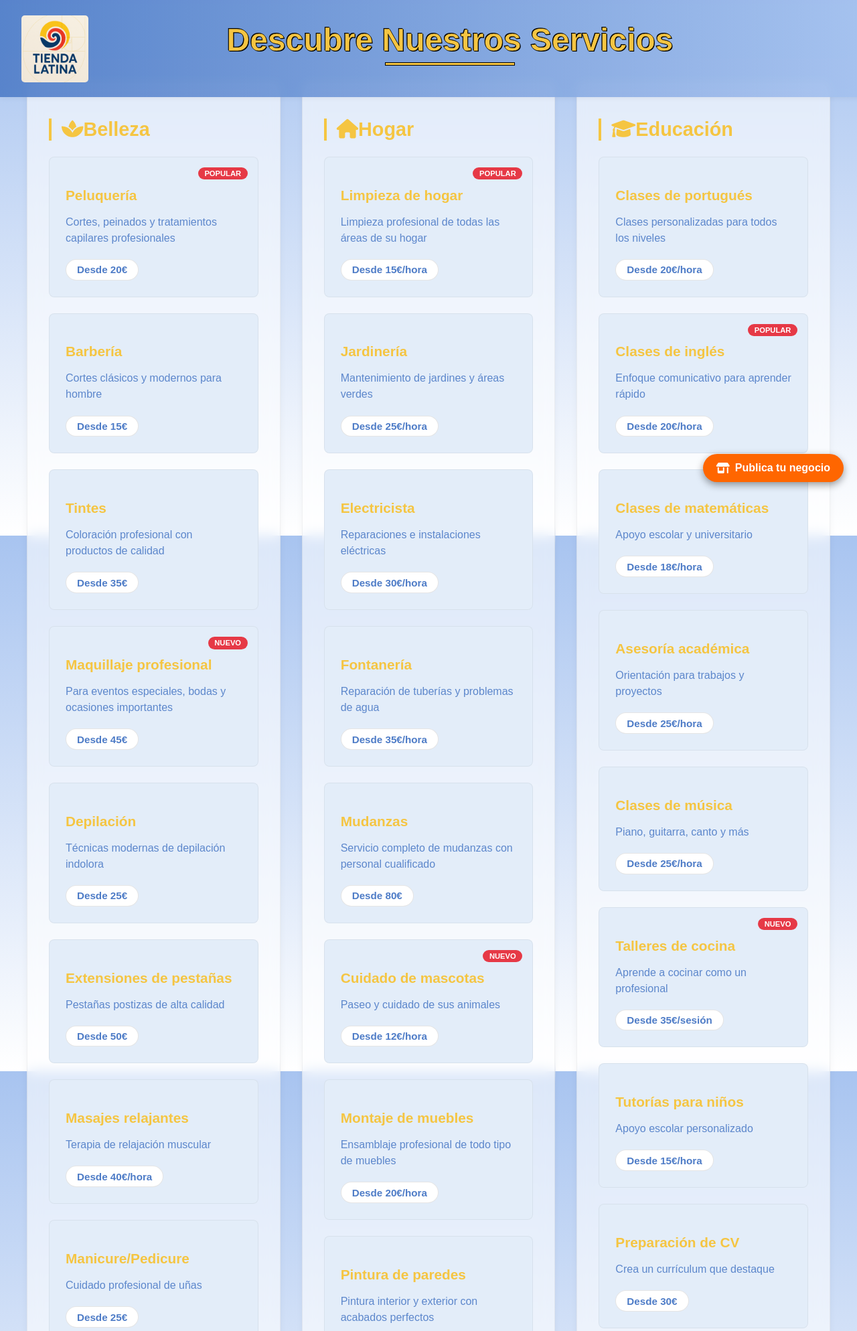
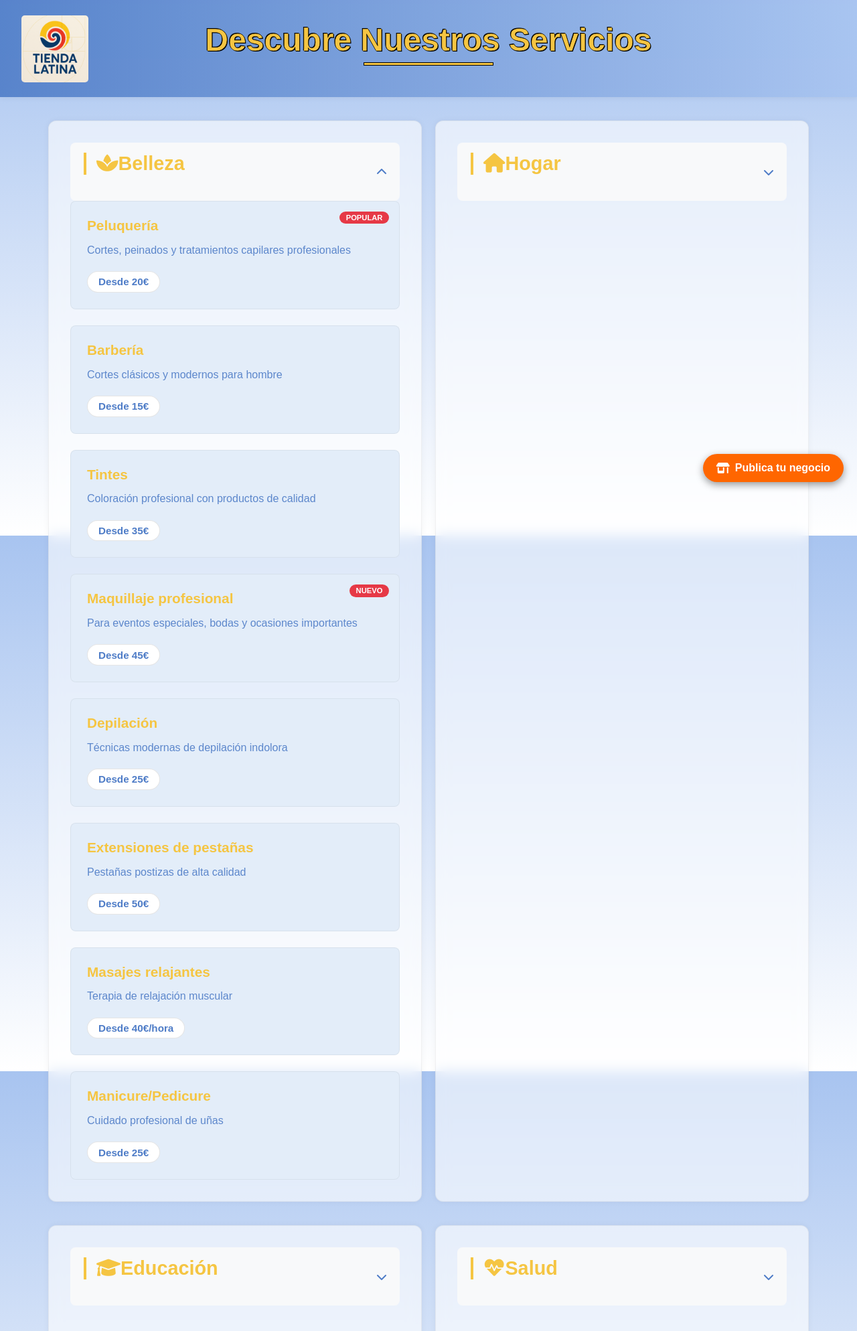
Before and after one commit to Construyendodesde0/proyectos, a PHP site: page /servicios/servicios.html in a window 1280 px wide. Shown: the top 1988 px of the page at 67% size. Run offline with PHP 8.4, Linux system fonts and the light colour scheme.

Commit message:
cambios significativos

```diff
--- a/index.html
+++ b/index.html
@@ -16,6 +16,7 @@
         <div class="logo" data-aos="fade-left" data-aos-delay="200" data-aos-duration="800" oncontextmenu="return false;" draggable="false">
             <img src="imagenes/logoTL.png" alt="TiendaLatina"  style="pointer-events: none;" title="Tienda Latina ™">
         </div>
+            <h1 class="titulo">Tienda Latina</h1>
             <button class="menu-toggle" aria-label="Abrir menú">
              <i class="fas fa-bars"></i>
             </button>
--- a/servicios/estilo/style.css
+++ b/servicios/estilo/style.css
@@ -12,7 +12,11 @@
 
 
 /* Estilos Generales */
-
+* {
+    box-sizing: border-box;
+    margin: 0;
+    padding: 0;
+}
 html, body {
     height: 100%;
     margin: 0;
@@ -100,9 +104,12 @@
     max-width: 1200px;
     margin: 0 auto;
     padding: 2rem;
-    gap: 2rem;
+    gap: 10px;
     flex: 1;
     padding-top: 120px;
+    margin-top: 60px;
+    overflow: visible;
+    padding-bottom: 20px;
 }
 
 .categoria-servicios {
@@ -113,7 +120,9 @@
     backdrop-filter: blur(10px);
     border-radius: 12px;
     padding: 2rem;
-    margin-bottom: 2.5rem;
+    margin-bottom: 15px;
+    transition: all 0.3s ease;
+    will-change: height;
     border: 1px solid rgba(0, 0, 0, 0.05);
 }
 
@@ -198,6 +207,46 @@
     text-transform: uppercase;
 }
 
+/* Estilos para el acordeón */
+.categoria-header {
+    display: flex;
+    justify-content: space-between;
+    align-items: center;
+    padding: 15px 20px;
+    background-color: #f8f9fa;
+    border-radius: 8px;
+    cursor: pointer;
+    transition: all 0.3s ease;
+}
+
+.categoria-header:hover {
+    background-color: #e9ecef;
+}
+
+.categoria-icono {
+    transition: transform 0.3s ease;
+}
+
+.servicios-contenido {
+    visibility: hidden;
+    opacity: 0;
+    transition:
+        max-height 0.5s ease,
+        visibility 0.3s ease,
+        opacity 0.3s ease;
+}
+
+.categoria-servicios.active .servicios-contenido {
+    max-height: 3000px;
+    visibility: visible;
+    opacity: 1;
+}
+
+.categoria-servicios.active .categoria-icono {
+    transform: rotate(180deg);
+}
+
+
 .btn-emprendedor {
     position: fixed;
     bottom: 80px;
@@ -264,9 +313,7 @@
     margin-bottom: 1.5rem;
 }
 
-.contacto-form input,
-.contacto-form select,
-.contacto-form textarea {
+.contacto-form input, .contacto-form select, .contacto-form textarea {
     width: 100%;
     padding: 10px;
     margin-bottom: 1rem;
@@ -314,7 +361,7 @@
     padding: 12px 24px;
     border: none;
     border-radius: 8px;
-    font-size: 0.95rem; /* ligeramente más pequeño */
+    font-size: 0.95rem;
     font-weight: 600;
     cursor: pointer;
     box-shadow: 0 4px 10px rgba(0,0,0,0.3);
@@ -424,13 +471,14 @@
     }
 
     .titulo {
-        font-size: 1.9rem;
+        font-size: 2rem;
         letter-spacing: -0.5px;
-        margin-left: -4px;
         justify-content: flex-start;
+        flex-wrap: wrap;
     }
     .logo {
         width: 25%;
+        margin-left: -5px;
     }
 
     .categoria-titulo {
@@ -463,4 +511,24 @@
     .servicios-main {
         flex-direction: column;
     }
+    .categoria-header {
+        padding: 12px 15px;
+    }
+
+    .servicios-grid {
+        grid-template-columns: 1fr;
+    }
 }
+
+@media (min-width: 769px) {
+    .servicios-main {
+        display: flex;
+        flex-wrap: wrap;
+        gap: 20px;
+    }
+
+    .categoria-servicios {
+        flex: 1 1 calc(50% - 20px);
+        min-width: 0;
+    }
+}
--- a/servicios/servicios.html
+++ b/servicios/servicios.html
@@ -134,7 +134,11 @@
    <main class="servicios-main">
         <!-- Sección Belleza -->
         <section class="categoria-servicios" data-aos="fade-up">
+            <div class="categoria-header">
                 <h2 class="categoria-titulo"><i class="fas fa-spa"></i> Belleza</h2>
+                <i class="fas fa-chevron-down categoria-icono"></i>
+            </div>
+            <div class="servicios-contenido">
                 <div class="servicios-grid">
                     <article class="servicio-card">
                         <span class="servicio-destacado">Popular</span>
@@ -186,11 +190,16 @@
                         <span class="servicio-precio">Desde 25€</span>
                     </article>
                 </div>
+            </div>
         </section>
 
         <!-- Sección Hogar -->
         <section class="categoria-servicios" data-aos="fade-up">
+            <div class="categoria-header">
                 <h2 class="categoria-titulo"><i class="fas fa-home"></i> Hogar</h2>
+                <i class="fas fa-chevron-down categoria-icono"></i>
+            </div>
+            <div class="servicios-contenido">
                 <div class="servicios-grid">
                     <article class="servicio-card">
                         <span class="servicio-destacado">Popular</span>
@@ -242,11 +251,16 @@
                         <span class="servicio-precio">Desde 10€/m²</span>
                     </article>
                 </div>
+            </div>
         </section>
 
         <!-- Sección Educación -->
         <section class="categoria-servicios" data-aos="fade-up">
+            <div class="categoria-header">
                 <h2 class="categoria-titulo"><i class="fas fa-graduation-cap"></i> Educación</h2>
+                <i class="fas fa-chevron-down categoria-icono"></i>
+            </div>
+            <div class="servicios-contenido">
                 <div class="servicios-grid">
                     <article class="servicio-card">
                         <h3 class="servicio-nombre">Clases de portugués</h3>
@@ -298,11 +312,16 @@
                         <span class="servicio-precio">Desde 30€</span>
                     </article>
                 </div>
+            </div>
         </section>
 
         <!-- Sección Salud -->
         <section class="categoria-servicios" data-aos="fade-up">
+            <div class="categoria-header">
                 <h2 class="categoria-titulo"><i class="fas fa-heartbeat"></i> Salud</h2>
+                <i class="fas fa-chevron-down categoria-icono"></i>
+            </div>
+            <div class="servicios-contenido">
                 <div class="servicios-grid">
                     <article class="servicio-card">
                         <span class="servicio-destacado">Popular</span>
@@ -354,11 +373,16 @@
                         <span class="servicio-precio">Desde 40€/sesión</span>
                     </article>
                 </div>
+            </div>
         </section>
 
         <!-- Sección Transporte -->
         <section class="categoria-servicios" data-aos="fade-up">
+            <div class="categoria-header">
                 <h2 class="categoria-titulo"><i class="fas fa-car"></i> Transporte</h2>
+                <i class="fas fa-chevron-down categoria-icono"></i>
+            </div>
+            <div class="servicios-contenido">
                 <div class="servicios-grid">
                     <article class="servicio-card">
                         <h3 class="servicio-nombre">Transporte privado</h3>
@@ -410,11 +434,16 @@
                         <span class="servicio-precio">Desde 25€/hora</span>
                     </article>
                 </div>
+            </div>
         </section>
 
         <!-- Sección Otros -->
         <section class="categoria-servicios" data-aos="fade-up">
+            <div class="categoria-header">
                 <h2 class="categoria-titulo"><i class="fas fa-ellipsis-h"></i> Otros Servicios</h2>
+                <i class="fas fa-chevron-down categoria-icono"></i>
+            </div>
+            <div class="servicios-contenido">
                 <div class="servicios-grid">
                     <article class="servicio-card">
                         <h3 class="servicio-nombre">Fotografía</h3>
@@ -466,6 +495,7 @@
                         <span class="servicio-precio">Precios variables</span>
                     </article>
                 </div>
+            </div>
         </section>
     </main>
 <script src="script/script.js"></script>
```
Also changed, not shown: estilo/estilo.css (+67 -49 lines), servicios/script/script.js (+75 -0 lines). Lines whose indentation alone changed are shown as unchanged.
